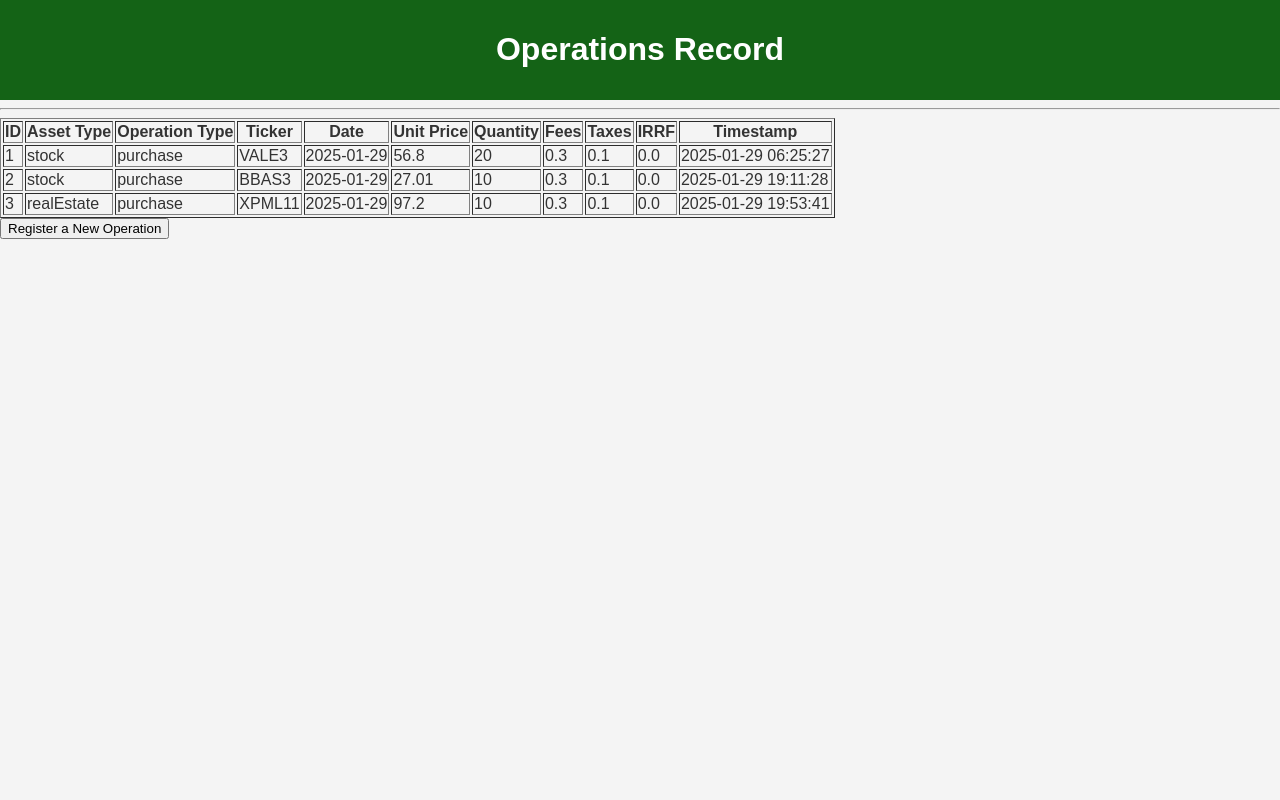
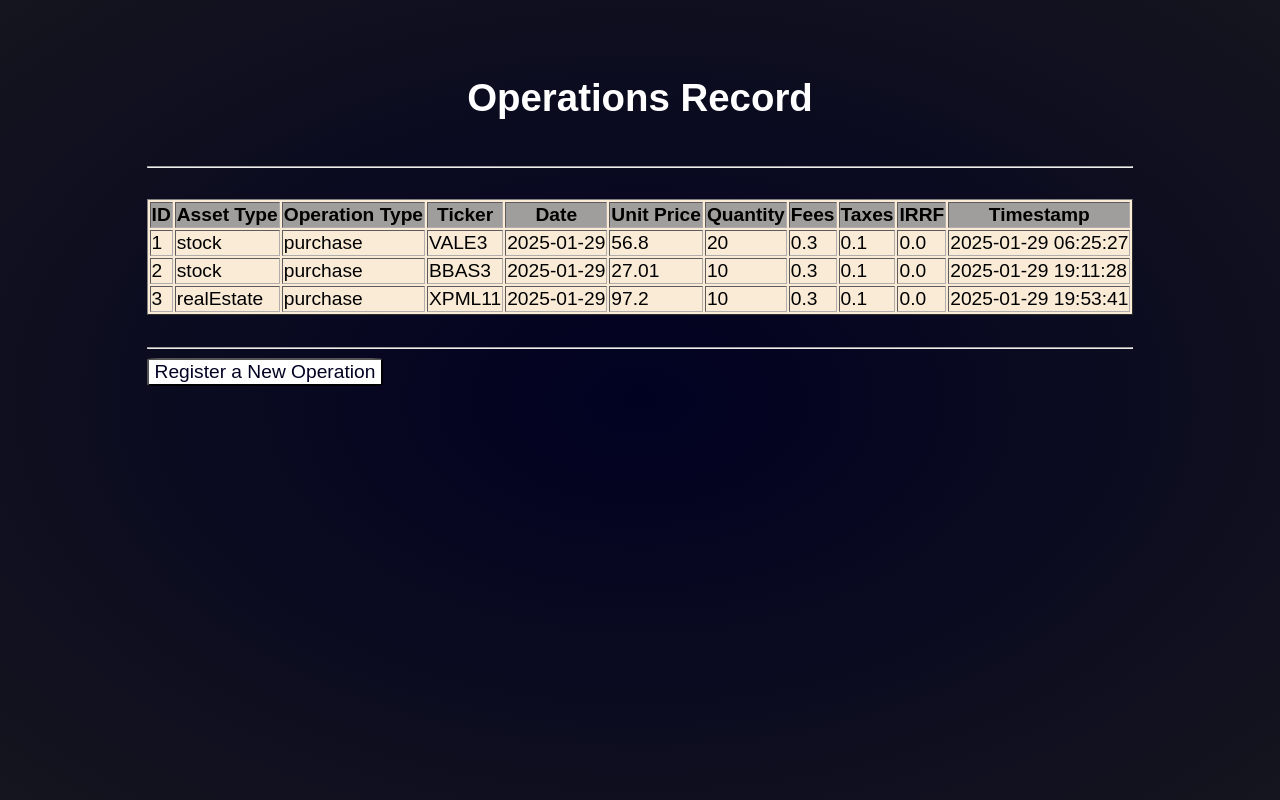
Before and after one commit to guilhermezvalente/investment-management-tool, a Flask app: page /records in a window 1280 px wide. Run offline with Flask 3, Linux system fonts and the light colour scheme; data comes from the database, SQL or seed files in the repository; both versions use the stored data as it was after the commit.

Commit message:
Improved CSS
color, centralizing, buttons

```diff
--- a/F2IRT - investment-registering-tool/static/style.css
+++ b/F2IRT - investment-registering-tool/static/style.css
@@ -1,65 +1,60 @@
 /* General styles for the entire site */
+html{
+    height: 100%;
+    display: flex;
+    justify-content: center;
+}
+
+body, button {
+    font-family: sans-serif;
+    font-size: 1.2rem;
+}
+
 body {
-    font-family: Arial, sans-serif;
-    margin: 0;
-    padding: 0;
-    background-color: #f4f4f4;
-    color: #333;
+    margin: 15px;
+    padding: 2vw;
+    background-image: radial-gradient(rgb(1, 1, 34) 0vw, rgb(29, 29, 29) 100vw);
+    color: #ffffff;
+    align-items: center;
 }
 
 header {
-    background-color: #146316;
     color: white;
     padding: 10px 0;
     text-align: center;
 }
 
-input {
+input, select {
     margin-bottom: 7px;
 }
 
-select {
-    margin-bottom: 7px;
-}
-
-footer {
-    background-color: #4CAF50;
-    color: white;
-    text-align: center;
-    padding: 10px 0;
-    position: fixed;
-    width: 100%;
-    bottom: 0;
+button {
+    border-radius: 5%;
+    background-color: #ffffff;
+    color: rgb(1, 1, 34);
 }
 
 /* Styles specific to index.html */
-.index-container {
-    padding: 20px;
-}
 
-.index-container h1 {
-    text-align: center;
+form {
+    align-items: center;
 }
 
 /* Styles specific to records.html */
-.records-container {
-    padding: 20px;
+
+td {
+    white-space: nowrap;
 }
 
-.records-table {
-    width: 100%;
-    border-collapse: collapse;
-    margin-top: 20px;
+table {
+    background-color: antiquewhite;
+    color: black;
 }
 
-.records-table th, .records-table td {
-    border: 1px solid #ddd;
-    padding: 8px;
-    text-align: left;
+th {
+    background-color: rgb(160, 157, 157);
 }
 
-
-.records-table th {
-    background-color: #4CAF50;
-    color: white;
+tr, th, td {
+    border-color: rgb(177, 173, 173);
 }
--- a/F2IRT - investment-registering-tool/templates/index.html
+++ b/F2IRT - investment-registering-tool/templates/index.html
@@ -49,9 +49,11 @@
         <label for="irrf">IRRF:</label>
         <input type="number" step="0.01" id="irrf" name="irrf" required><br>
 
+        <footer><hr>
+
         <button type="submit">Submit</button>
         <span><button type="button" onclick="window.location.href='/records'">Consult Records</button></span>
+        </footer>
     </form>
-
 </body>
 </html>
--- a/F2IRT - investment-registering-tool/templates/records.html
+++ b/F2IRT - investment-registering-tool/templates/records.html
@@ -9,7 +9,7 @@
 <body>
     <header>
     <h1>Operations Record</h1></header>
-    <hr>
+    <hr><br>
     <table border="1">
         <tr>
             <th>ID</th>
@@ -40,6 +40,8 @@
         </tr>
         {% endfor %}
     </table>
+    <br><hr>
     <button type="button" onclick="window.location.href='/'">Register a New Operation</button>
+    <footer></footer>
 </body>
 </html>
```
Also changed, not shown: F2IRT - investment-registering-tool/database/operations.db.
